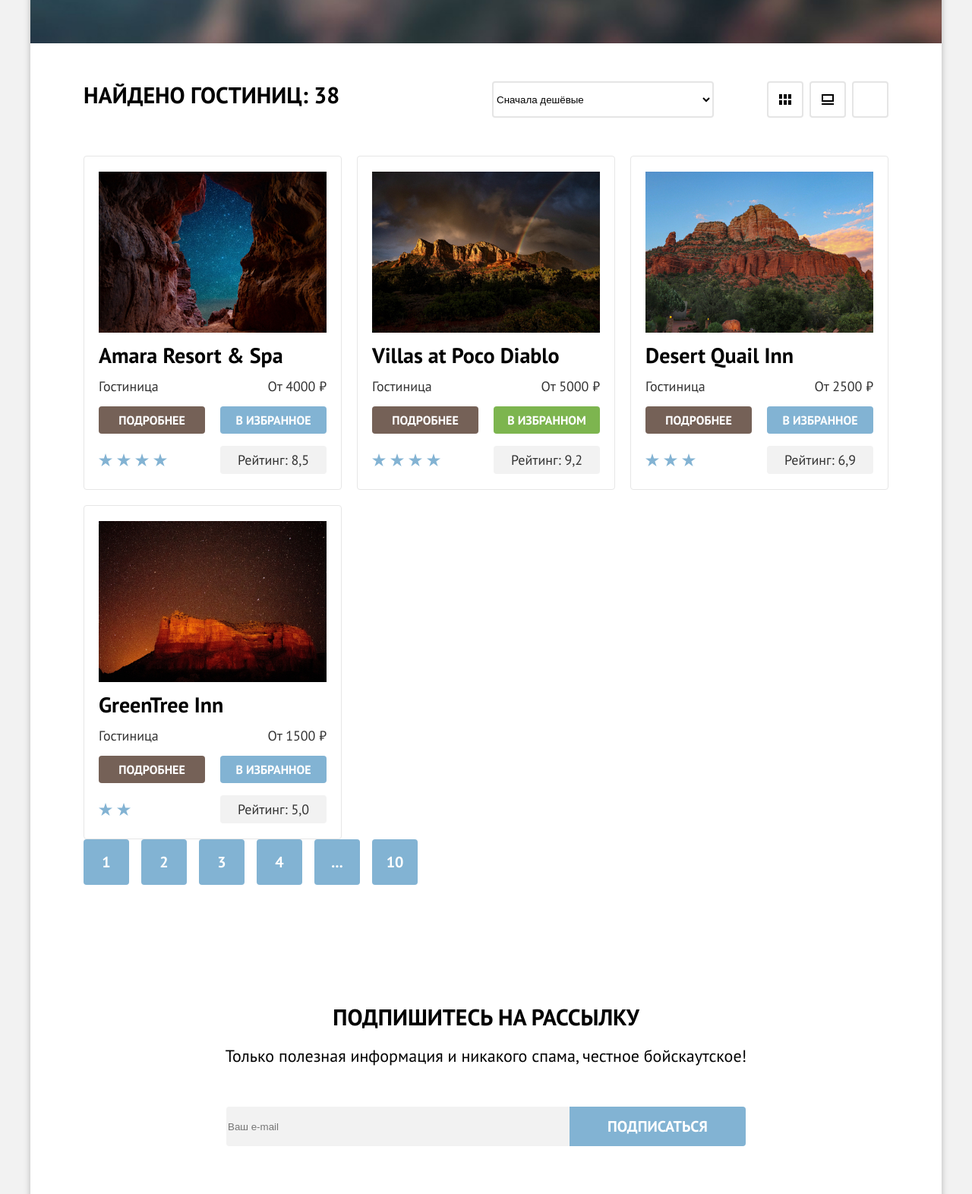
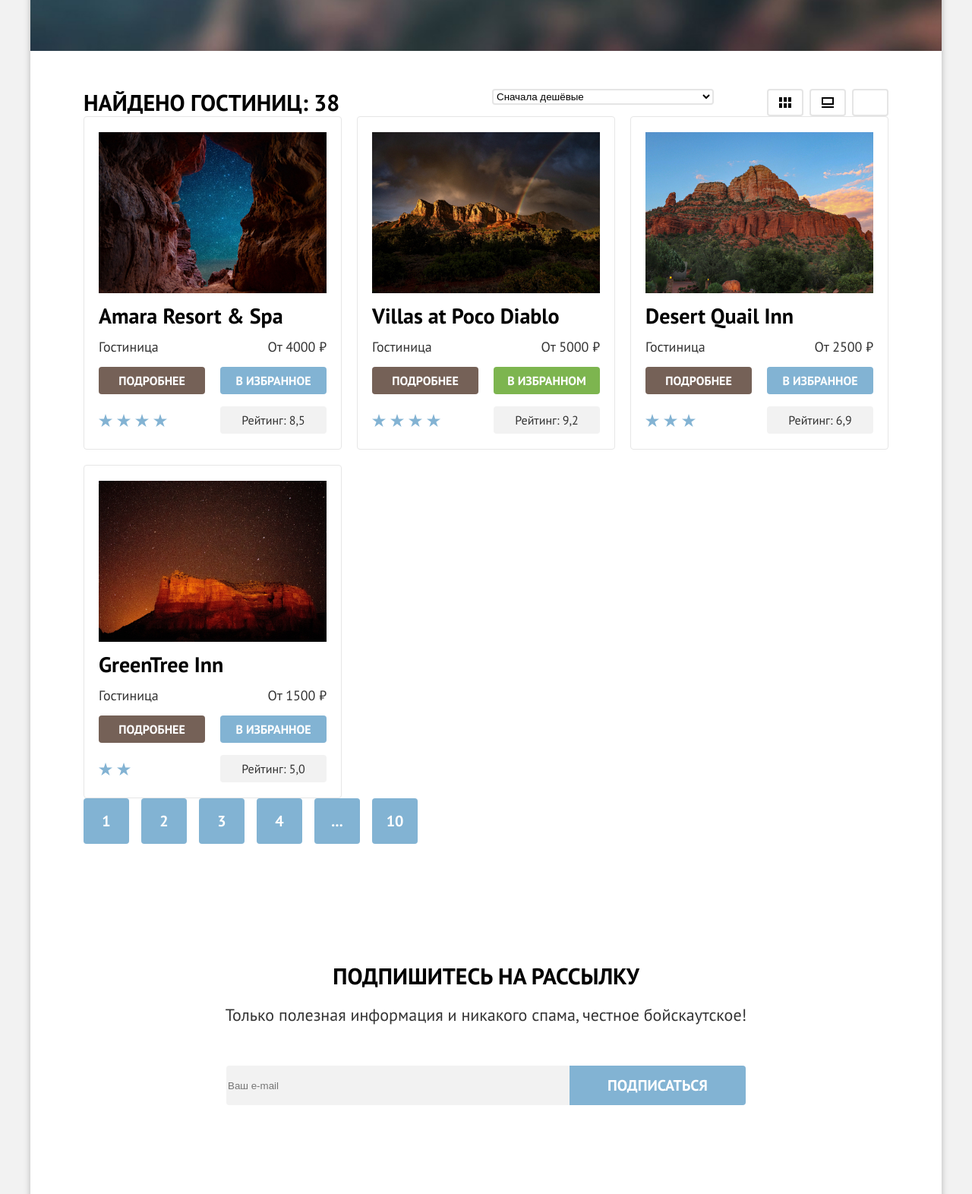
Before and after one commit to htmlacademy-htmlcss/2428757-sedona-1, a plain HTML site: page 3/hotels.html in a window 1280 px wide. Shown: the part 448-2020 px from the top of the page at 76% size. Drawn offline with Linux system fonts and the light colour scheme; files whose address does not match are found by name.

Commit message:
:heavy_check_mark: Сборка #3

```diff
--- a/3/styles/styles.css
+++ b/3/styles/styles.css
@@ -90,7 +90,7 @@ body {
 }
 
 .navigation-logo-image {
-  position: absolute;
+  z-index: 1;
 }
 
 .navigation-item {
@@ -166,7 +166,6 @@ body {
 /*hero*/
 
 .hero-title {
-  width: 100% auto;
   height: 485px;
   padding-top: 51px;
   color: #000000;
@@ -280,6 +279,7 @@ body {
   flex-wrap: wrap;
   align-items: flex-end;
   justify-content: center;
+  padding: auto;
   min-height: 130px;
   min-width: 75px;
 }
@@ -377,10 +377,7 @@ body {
 /*subscribe*/
 
 .subscribe {
-  width: 100% auto;
   height: 415px;
-  color: #000000;
-  background-color: #ffffff;
 }
 
 .main-subscribe {
@@ -514,8 +511,7 @@ body {
 .catalog-filter {
   display: flex;
   flex-wrap: wrap;
-  margin: 0 auto;
-  margin-bottom: 50px;
+  margin-top: 40;
 }
 
 .hotels-list {
@@ -540,7 +536,14 @@ body {
 }
 
 .view-button {
-  height: 48px;
+  text-decoration: none;
+  list-style: none;
+  margin: 0;
+  padding: 0;
+  display: flex;
+  justify-content: center;
+  align-items: center;
+  width: 48px;
   border-radius: 4px;
   border: 2px solid #E5E5E5;
 }
@@ -569,9 +572,18 @@ body {
 .filter-select {
   width: 292px;
   border-radius: 4px;
+  font-weight: 141px;
+  height: 21px;
   border: 2px solid #E5E5E5;
   margin-left: auto;
   background-color: #FFFFFF;
+}
+.filter-select-option {
+  display: flex;
+  justify-content: space-between;
+  margin-right: auto;
+  width: 290px;
+  padding: 12px 20px;
 }
 
 .hotels-item {
@@ -594,6 +606,9 @@ body {
   align-items: center;
   justify-content: center;
   justify-self: end;
+  font-size: 16px;
+  font-weight: 400;
+  line-height: 20px;
   border: 0;
   border-radius: 4px;
   padding: 8px;
@@ -607,7 +622,7 @@ body {
   color: #000000;
   font-family: inherit;
   font-size: 24px;
-  font-weight: 400;
+  font-weight: 300;
   line-height: 28px;
   text-decoration: none;
 }
```
Also changed, not shown: 3/index.html (+1 -1 lines).
